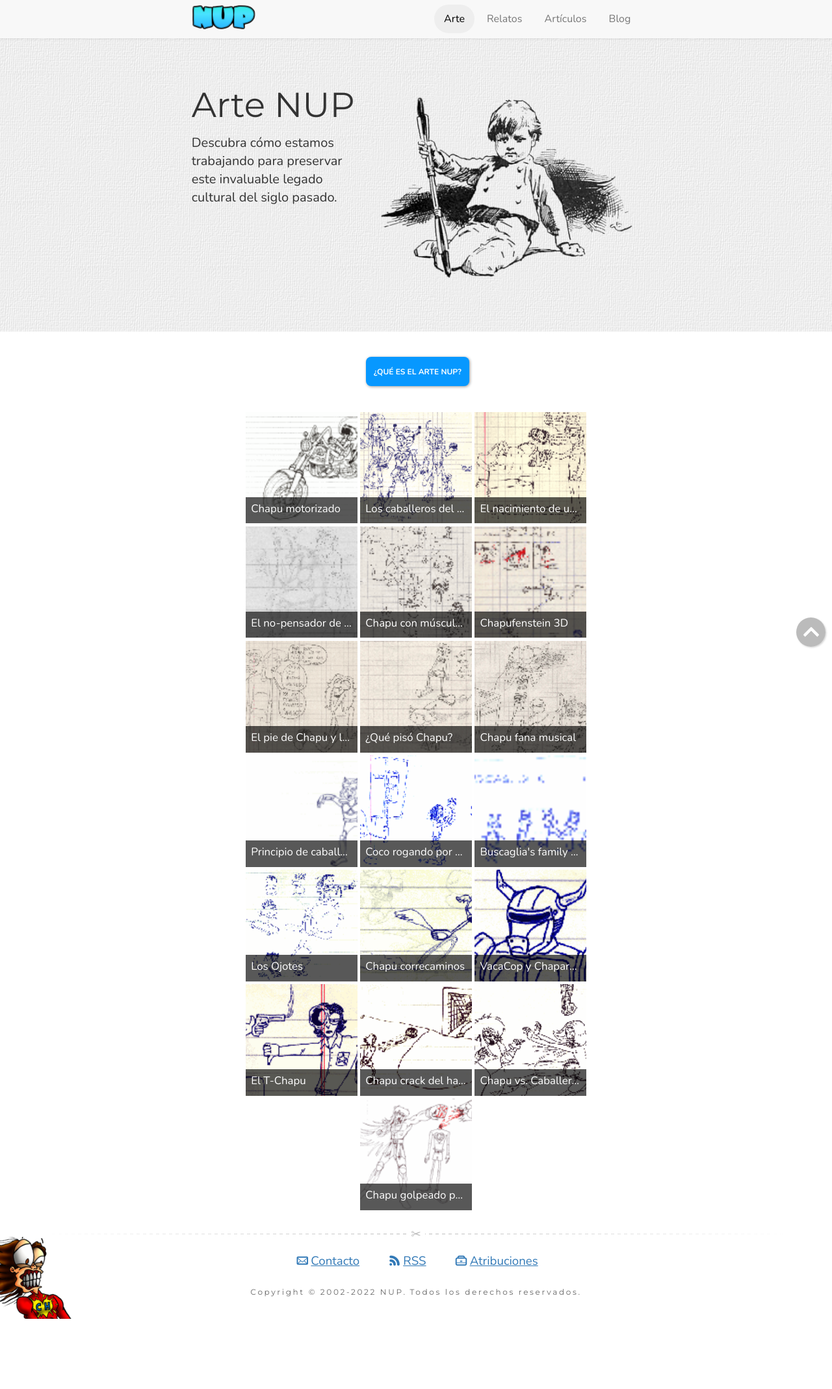
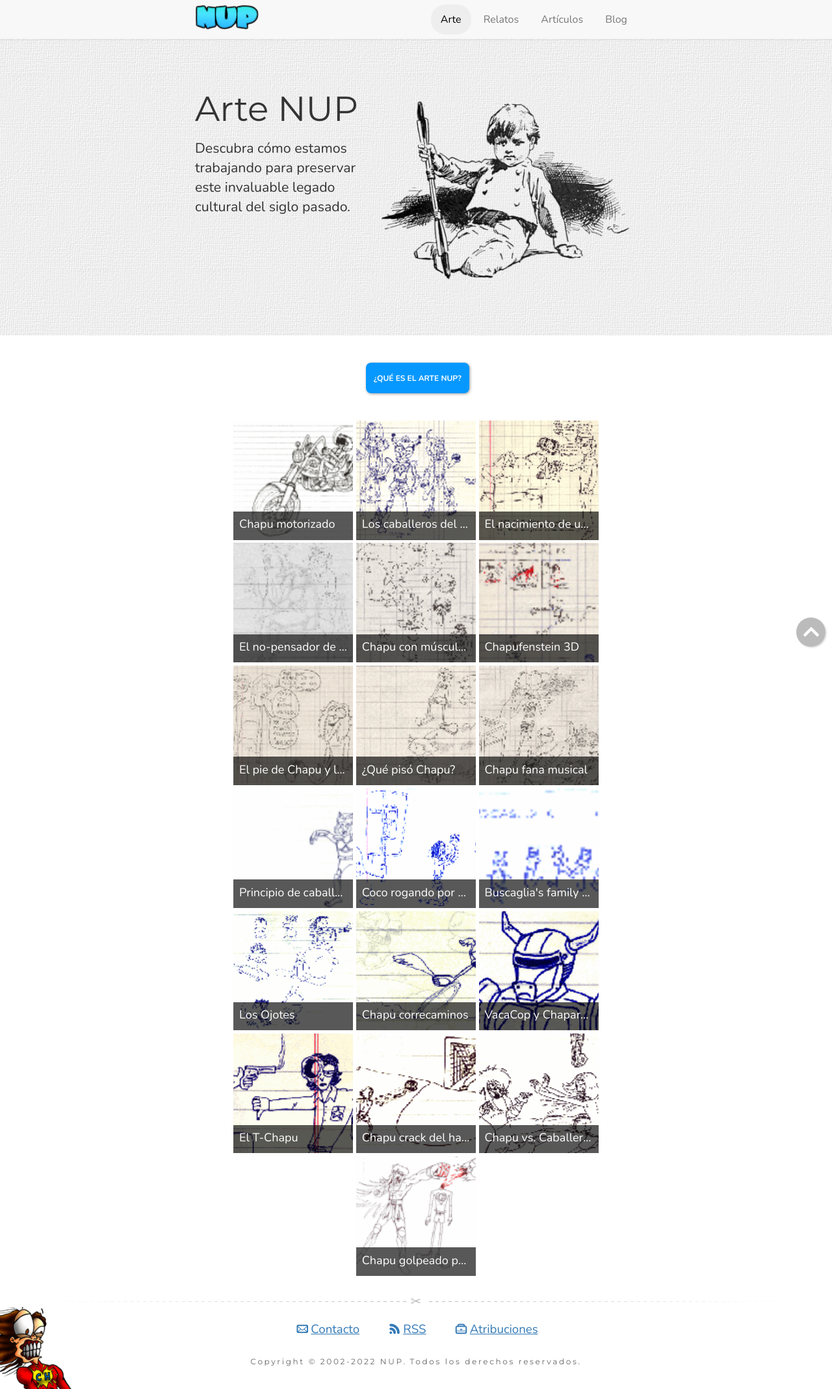
Before and after one commit to nupnet/nup.github.io, a Jekyll site: the page built from _arte/index.html, in a window 1280 px wide. Shown: the whole page at 65% size. Built offline with Jekyll 4.4.1, drawn with Linux system fonts in a browser that asks for light colours; before the commit the page ends 2029 px from its top, so only the background shows below that.

Commit message:
Cambiado tamaño de fuente y otros detalles.

```diff
--- a/_arte/index.html
+++ b/_arte/index.html
@@ -15,7 +15,7 @@
   <ul class="image_gallery">
     {%- for post in site.arte -%}
       {%- unless post.hidden -%}
-      <li><a href="{{ post.url }}" title="{{ post.title }}">
+      <li><a href="{{ post.url }}" title="{{ post.title }}"><span>Ver</span>
         <figure>
           <img src="{{ post.thumbnail_img.src | default:post.featured_img.src }}" alt="{{ post.subtitle }}" loading="lazy">
           <figcaption>{{ post.title }}</figcaption>
--- a/_includes/header.html
+++ b/_includes/header.html
@@ -1,7 +1,7 @@
 {%- assign nombre_seccion = page.url | replace:'/',' ' | strip | split:' ' | first -%}
 <header>
   <nav>
-    <a href="{% if site.production %}{{ site.baseurl | prepend:site.url }}{% else %}{{ site.baseurl | append:"/" }}{% endif %}" title="{{ site.title }}" class="site-logo"><img width="100" height="50" src="{{ "/img/comun/logo-light.png" | prepend:site.baseurl }}" alt="P&aacute;gina principal de {{ site.title }}"></a>
+    <a href="{% if site.production %}{{ site.baseurl | prepend:site.url }}{% else %}{{ site.baseurl | append:"/" }}{% endif %}" title="P&aacute;gina principal de {{ site.title }}" class="site-logo"><img width="100" height="50" src="{{ "/img/comun/logo-light.png" | prepend:site.baseurl }}" alt="Logo de {{ site.title }}"></a>
     <ul>
       <li><a {% if nombre_seccion == "arte" %}class="active" {% endif %}href="/arte">Arte</a></li>
       <li><a {% if nombre_seccion == "relatos" %}class="active" {% endif %}href="/relatos">Relatos</a></li>
--- a/css/main.css
+++ b/css/main.css
@@ -7,9 +7,9 @@
 {%- include fnt/nupicons.css %}
 
 :root {
- --base-font-size: 14pt;
- --content-width: 37rem;
- --font-body: 'Nunito', Verdana, sans-serif;
+ --base-font-size: 15pt;
+ --content-width: 34rem;
+ --font-body: 'Nunito', sans-serif;
  --font-headline: 'Montserrat', sans-serif;
  --font-handwriting: 'Grape Nuts', cursive;
  --font-icons: 'nupicons';
@@ -276,6 +276,7 @@
  padding-top: 1ex;
  padding-bottom: 2ex;
  color: #666;
+ font-size: 14pt;
  text-align: center;
  background: url("{{ "/img/style/chapu-jeta.png" | prepend:site.baseurl }}") left bottom no-repeat;
  min-height: 126px;
@@ -465,7 +466,7 @@
 }
 
 .hero p {
- font-size: 15pt;
+ font-size: 16pt;
  margin: 0;
  margin-bottom: 1.5ex;
 }
@@ -552,13 +553,14 @@
  font-family: 'KonanurKaps', display;
  font-weight: normal;
  font-style: normal;
- font-size: 6ex;
+ font-size: 48pt;
  line-height: 1;
  margin-right: 0.5rem;
  text-indent: 0;
  text-transform: uppercase;
  text-shadow: #DDD 0 0 1ex;
  color: #337AB7;
+ color: #555;
 }
 
 main > article > p:last-of-type::after {
@@ -1304,6 +1306,10 @@
 .image_gallery > li {
  margin: 0;
  padding: 0;
+}
+
+.image_gallery li > a > span {
+ display: none;
 }
 
 .image_gallery figure {
```
